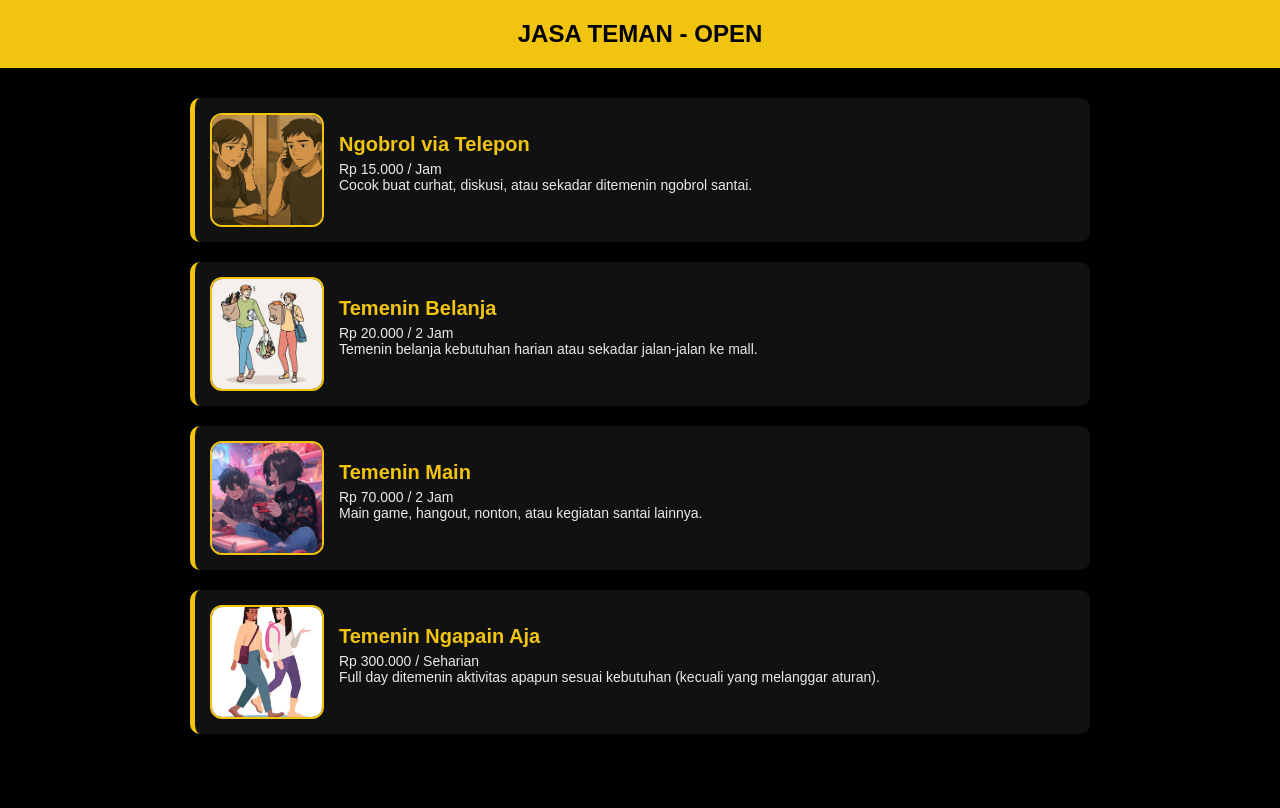
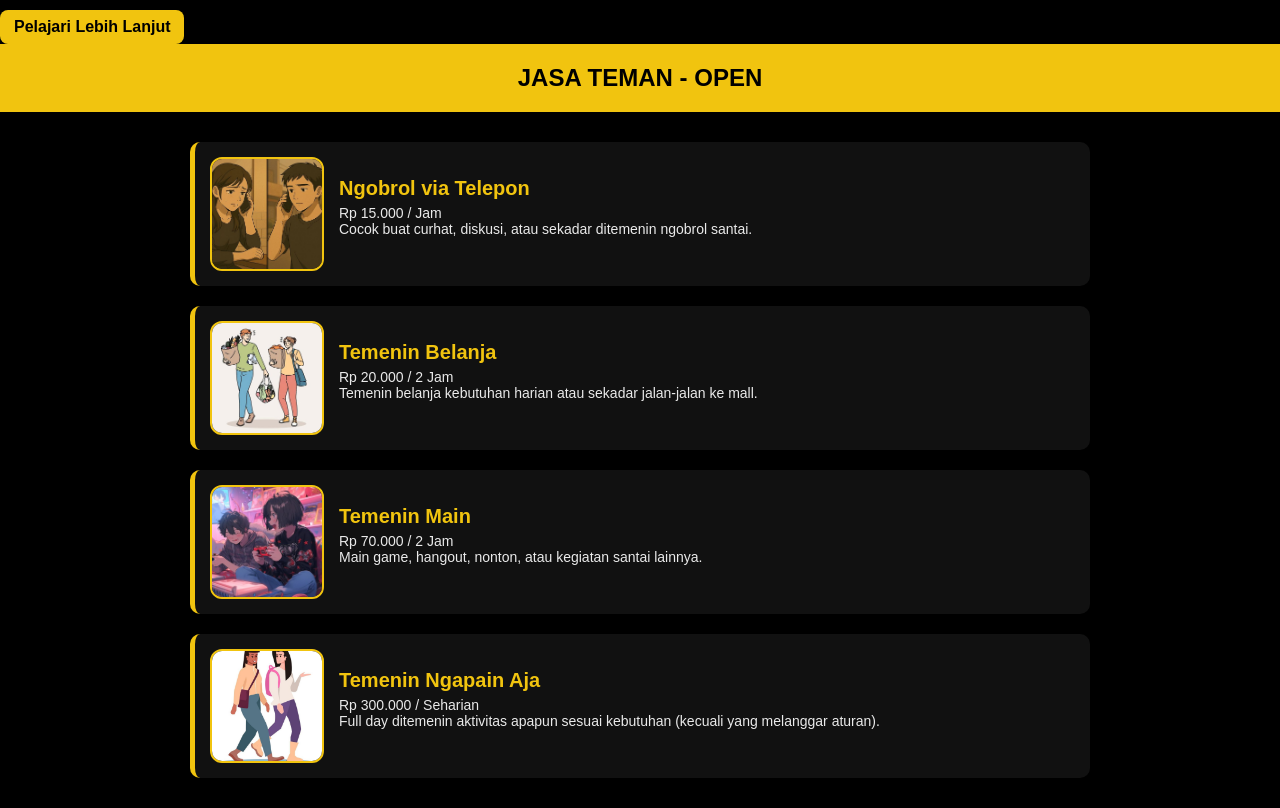
Before and after one commit to kaikazumani-ops/MAGStore, a plain HTML site: page index.html in a window 1280 px wide. Drawn offline with Linux system fonts and the light colour scheme.

Commit message:
Add files via upload

```diff
--- a/index.html
+++ b/index.html
@@ -74,8 +74,23 @@
             color: #eaeaea;
         }
     </style>
+    <style>
+.btn-detail {
+    display: inline-block;
+    margin-top: 10px;
+    padding: 8px 14px;
+    background-color: #f1c40f;
+    color: #000;
+    border-radius: 8px;
+    font-weight: bold;
+    text-decoration: none;
+}
+.btn-detail:hover {
+    background-color: #ffda4d;
+}
+</style>
 </head>
-
+<a href="jasa-teman.html" class="btn-detail">Pelajari Lebih Lanjut</a>
 <body>
 
     <div class="header">JASA TEMAN - OPEN</div>
```
